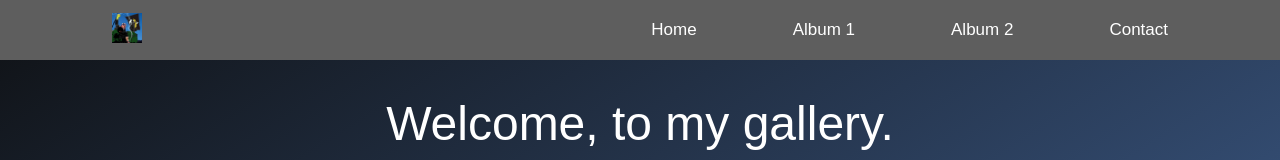
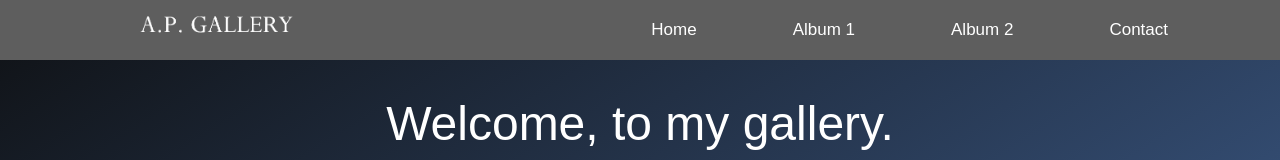
Before and after one commit to AlexPangProjects/static-gallery-site, a plain HTML site: page index.html in a window 1280 px wide. Shown: the top 160 px of the page. Drawn offline with Linux system fonts and the light colour scheme.

Commit message:
smaller files

```diff
--- a/index.html
+++ b/index.html
@@ -10,7 +10,7 @@
     <div class="container">
         <div class="topNav">
             <div class="navbar">
-                <a href="index.html" class="navBox" id="logo"><img src="image.jpg" id="logoimg"></a>
+                <a href="index.html" class="navBox" id="logo"><img src="image.png" id="logoimg"></a>
                 <a href="index.html" class="navBox">Home</a>
                 <a href="#album1" class="navBox">Album 1</a>
                 <a href="#album2" class="navBox">Album 2</a>
--- a/styles.css
+++ b/styles.css
@@ -62,7 +62,7 @@ html, body {
 }
 
 #logoimg{
-    height: 30px;
+    height: 55px;
     width: auto;
 }
 
```
Also changed, not shown: gal1.jpg, gal4.jpg, github.png, image.png (added), linkedin.png, 5 other files.
